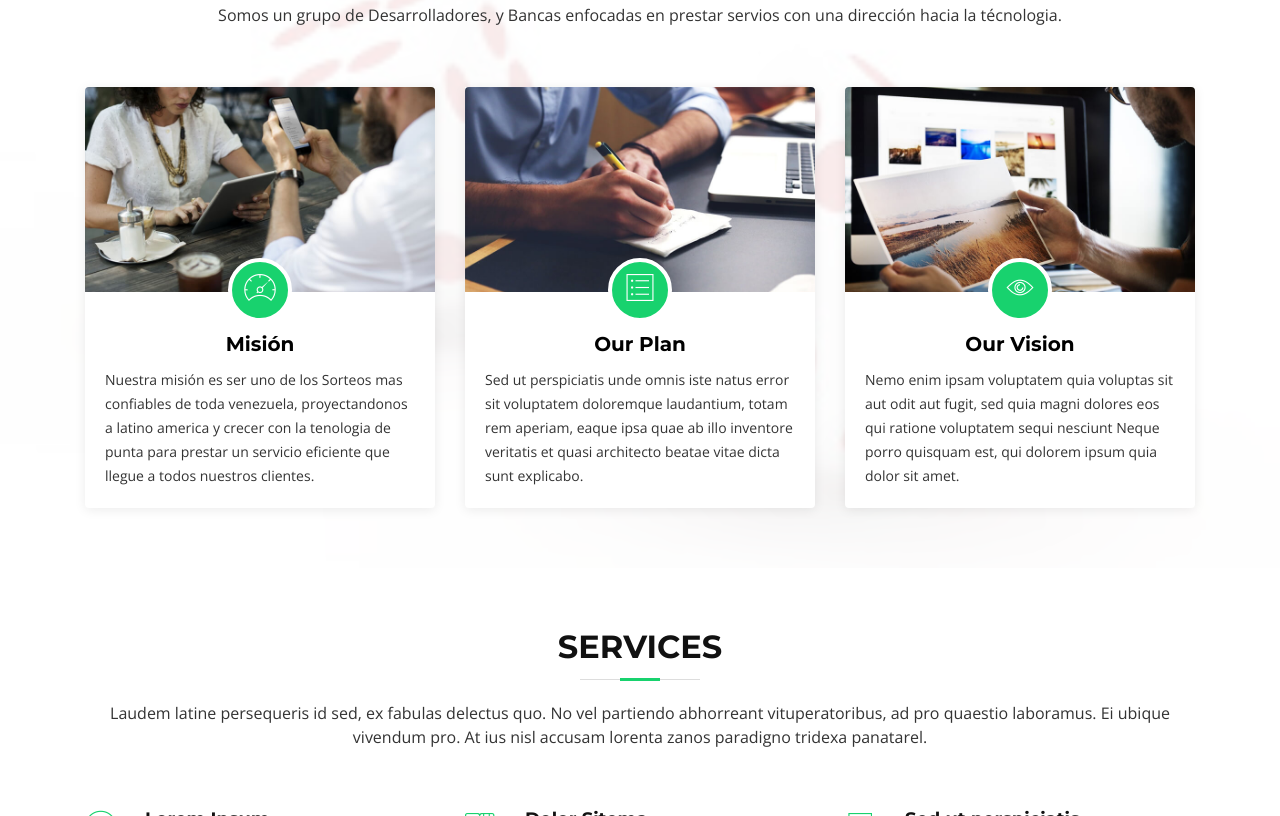
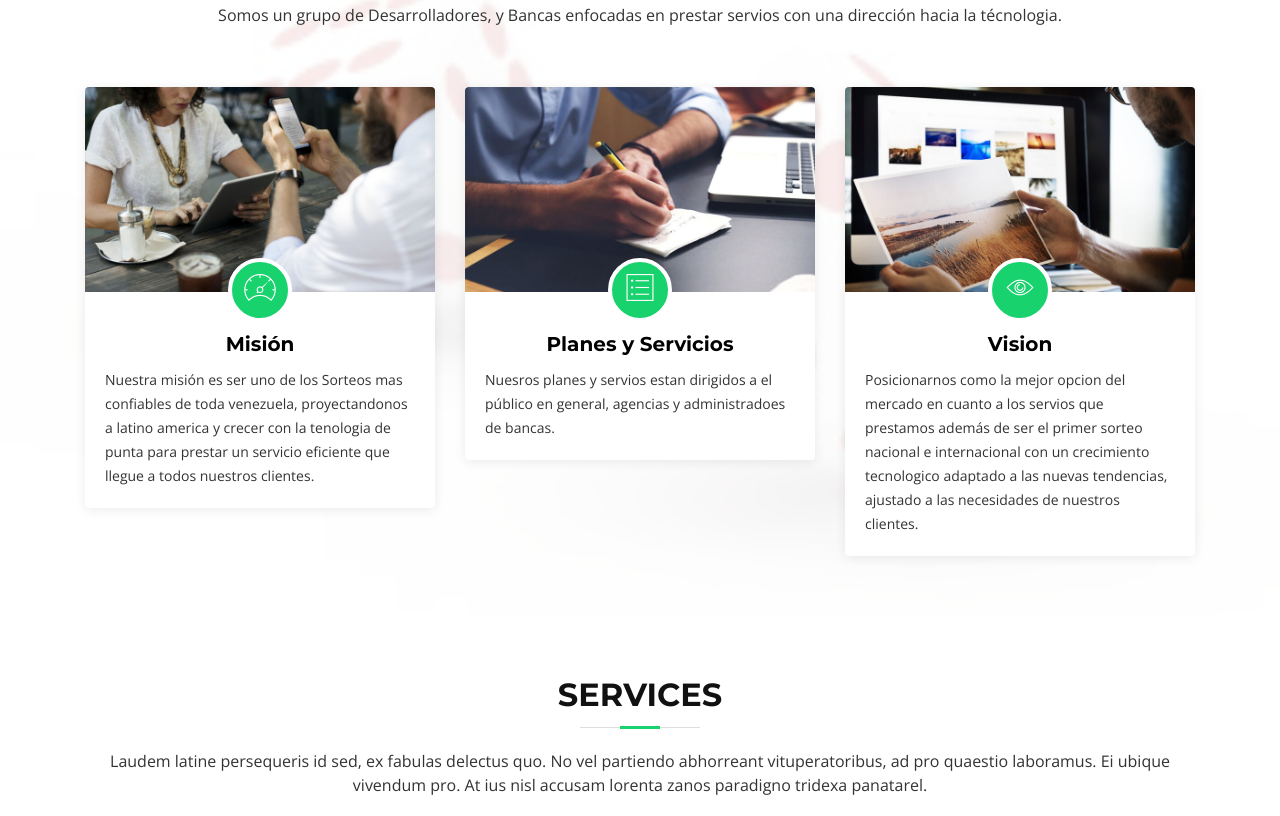
Before and after one commit to Yasmindvr/azarel-box, a plain HTML site: page index.html in a window 1280 px wide. Shown: the part 1186-2002 px from the top of the page. Drawn offline with nearby package versions, Linux system fonts and the light colour scheme; files whose address does not match are found by name.

Commit message:
modificaciones a index

```diff
--- a/index.html
+++ b/index.html
@@ -207,9 +207,9 @@
                 <img src="img/about-plan.jpg" alt="" class="img-fluid">
                 <div class="icon"><i class="ion-ios-list-outline"></i></div>
               </div>
-              <h2 class="title"><a href="#">Our Plan</a></h2>
+              <h2 class="title"><a href="#">Planes y Servicios</a></h2>
               <p>
-                Sed ut perspiciatis unde omnis iste natus error sit voluptatem  doloremque laudantium, totam rem aperiam, eaque ipsa quae ab illo inventore veritatis et quasi architecto beatae vitae dicta sunt explicabo.
+                Nuesros planes y servios estan dirigidos a el público en general, agencias y administradoes de bancas.
               </p>
             </div>
           </div>
@@ -220,9 +220,9 @@
                 <img src="img/about-vision.jpg" alt="" class="img-fluid">
                 <div class="icon"><i class="ion-ios-eye-outline"></i></div>
               </div>
-              <h2 class="title"><a href="#">Our Vision</a></h2>
+              <h2 class="title"><a href="#">Vision</a></h2>
               <p>
-                Nemo enim ipsam voluptatem quia voluptas sit aut odit aut fugit, sed quia magni dolores eos qui ratione voluptatem sequi nesciunt Neque porro quisquam est, qui dolorem ipsum quia dolor sit amet.
+                Posicionarnos como la mejor opcion del mercado en cuanto a los servios que prestamos además de ser el primer sorteo nacional e internacional con un crecimiento tecnologico adaptado a las nuevas tendencias, ajustado a las necesidades de nuestros clientes.
               </p>
             </div>
           </div>
```
